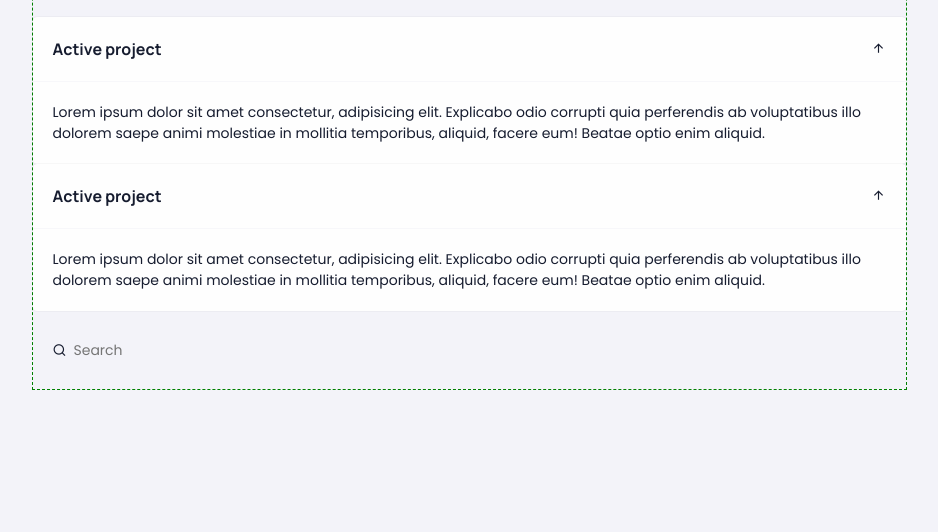
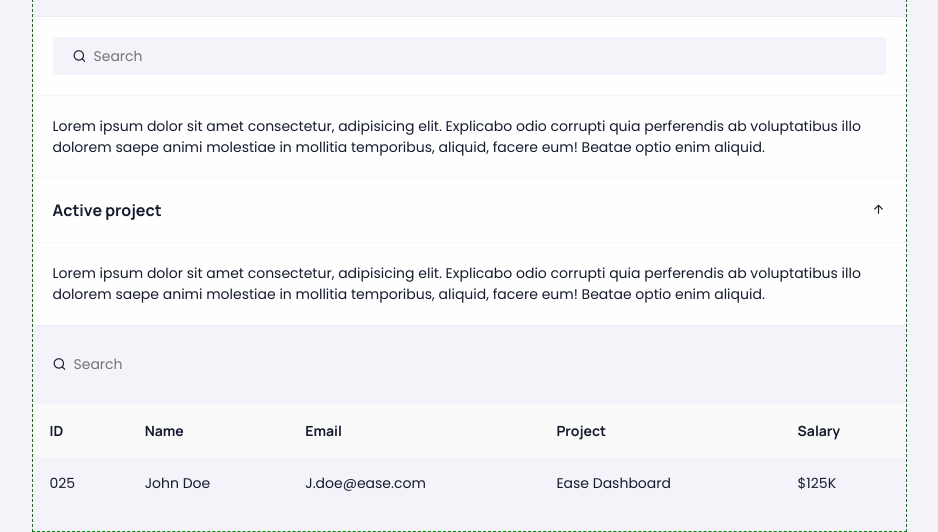
Before and after one commit to ngodochanh/custom-admin-dashboard-ui, a website: page index.html in a window 1280 px wide. Shown: the part 831-1363 px from the top of the page, without its empty margins (171-1109 px from the left). Before the commit the page ends 1221 px from the top, so only its background shows below. Drawn offline with nearby package versions, Linux system fonts and the light colour scheme.

Commit message:
Table component

```diff
--- a/index.html
+++ b/index.html
@@ -109,8 +109,12 @@
 
       <div class="e-card">
         <div class="e-card__header">
-          <span class="e-card__title e-fw-bld">Active project</span>
-          <span><i class="ri-arrow-up-line"></i></span>
+          <form class="e-form">
+            <div class="e-form__group">
+              <input type="text" class="e-form__input" placeholder="Search" />
+              <i class="ri-search-line e-form__icon e-fs-14"></i>
+            </div>
+          </form>
         </div>
         <div class="e-card__body">
           <p>
@@ -143,6 +147,30 @@
           </div>
         </form>
       </div>
+
+      <div class="e-overflow-auto e-mg-y-20">
+        <table class="e-tbl">
+          <thead class="e-tbl__header">
+            <tr class="e-tbl__row">
+              <th class="e-tbl__head">ID</th>
+              <th class="e-tbl__head">Name</th>
+              <th class="e-tbl__head">Email</th>
+              <th class="e-tbl__head">Project</th>
+              <th class="e-tbl__head">Salary</th>
+            </tr>
+          </thead>
+
+          <tbody class="e-tbl__body">
+            <tr class="e-tbl__row">
+              <td class="e-tbl__data">025</td>
+              <td class="e-tbl__data">John Doe</td>
+              <td class="e-tbl__data">J.doe@ease.com</td>
+              <td class="e-tbl__data">Ease Dashboard</td>
+              <td class="e-tbl__data">$125K</td>
+            </tr>
+          </tbody>
+        </table>
+      </div>
     </div>
   </body>
 </html>
--- /dev/null
+++ b/scss/components/_table.scss
@@ -0,0 +1,30 @@
+@use '../abstracts/variables' as *;
+
+.e-tbl {
+  width: 100%;
+  overflow: hidden;
+  border-collapse: collapse;
+  border: 0.1rem solid var(--brdr-clr);
+
+  &__header {
+    background-color: var(--tbl-header-bg-clr);
+  }
+
+  &__head {
+    /* thead th */
+    font-weight: var(--font-weight-bold);
+    font-family: var(--heading-font-family);
+    font-size: 1.4rem;
+  }
+
+  &__row:not(:last-of-type) &__data {
+    border-bottom: 0.1rem solid var(--brdr-clr);
+  }
+
+  &__head,
+  &__data {
+    padding: 1.6rem;
+    text-align: left;
+    white-space: nowrap;
+  }
+}
--- a/scss/forwards/_index.scss
+++ b/scss/forwards/_index.scss
@@ -18,3 +18,4 @@
 @forward '../components/avatar';
 @forward '../components/cards';
 @forward '../components/forms';
+@forward '../components/table';
```
Also changed, not shown: dist/css/styles.css, 2 other files.
